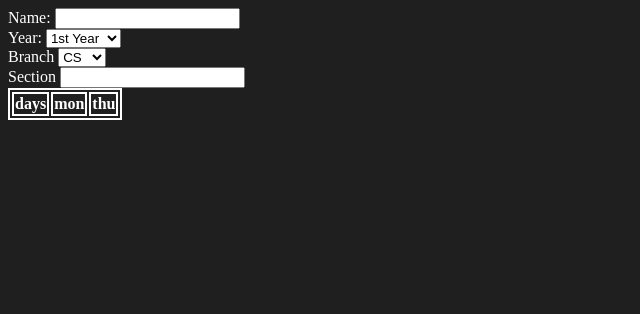
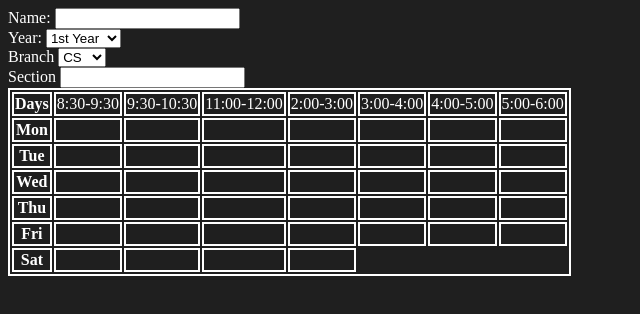
Before and after one commit to anujsjain11/Time-Table, a plain HTML site: page index.html in a window 1280 px wide. Shown: the whole page, without its empty margins (0-640 px from the left). Drawn offline with Linux system fonts and the light colour scheme.

Commit message:
add: table content

```diff
--- a/index.html
+++ b/index.html
@@ -29,13 +29,76 @@
             <input type="text">
             <table>
                 <tr>
-                    <th>days</th>
-                    <th>mon</th>
-                    <th>thu</th>
+                    <th>Days</th>
+                    <td>8:30-9:30</td>
+                    <td>9:30-10:30</td>
+                    <td>11:00-12:00</td>
+                    <td>2:00-3:00</td>
+                    <td>3:00-4:00</td>
+                    <td>4:00-5:00</td>
+                    <td>5:00-6:00</td>
+                </tr>
+                <tr>
+                    <th>Mon</th>
+                    <td></td>
+                    <td></td>
+                    <td></td>
+                    <td></td>
+                    <td></td>
+                    <td></td>
+                    <td></td>
+                </tr>
+                <tr>
+                    <th>Tue</th>
+                    <td></td>
+                    <td></td>
+                    <td></td>
+                    <td></td>
+                    <td></td>
+                    <td></td>
+                    <td></td>
+                </tr>
+                <tr>
+                    <th>Wed</th>
+                    <td></td>
+                    <td></td>
+                    <td></td>
+                    <td></td>
+                    <td></td>
+                    <td></td>
+                    <td></td>
+                </tr>
+                <tr>
+                    <th>Thu</th>
+                    <td></td>
+                    <td></td>
+                    <td></td>
+                    <td></td>
+                    <td></td>
+                    <td></td>
+                    <td></td>
+                </tr>
+                <tr>
+                    <th>Fri</th>
+                    <td></td>
+                    <td></td>
+                    <td></td>
+                    <td></td>
+                    <td></td>
+                    <td></td>
+                    <td></td>
+                </tr>
+                <tr>
+                    <th>Sat</th>
+                    <td></td>
+                    <td></td>
+                    <td></td>
+                    <td></td>
                 </tr>
             </table>
         </div>
     </form>
-<script src="index.js"></script>
+<script src="index.js">
+</script>
 </body>
 </html>
```
